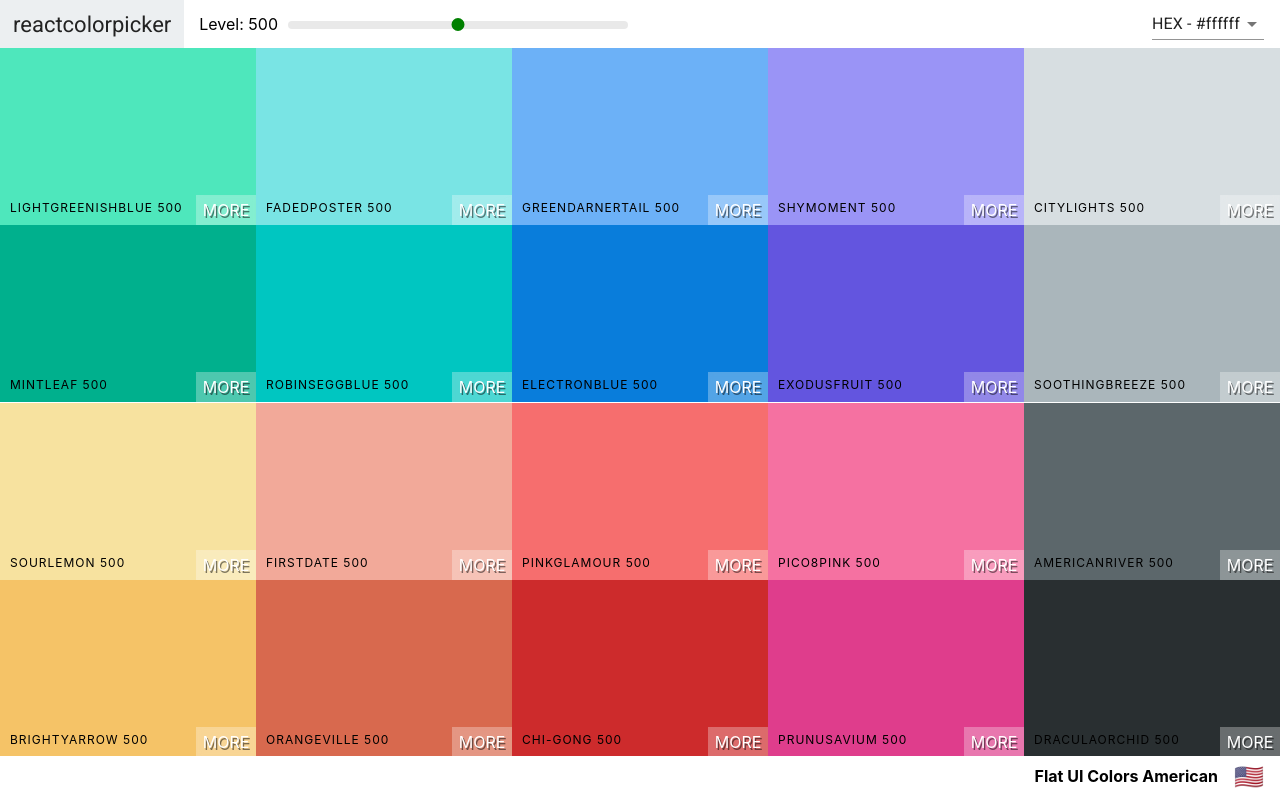
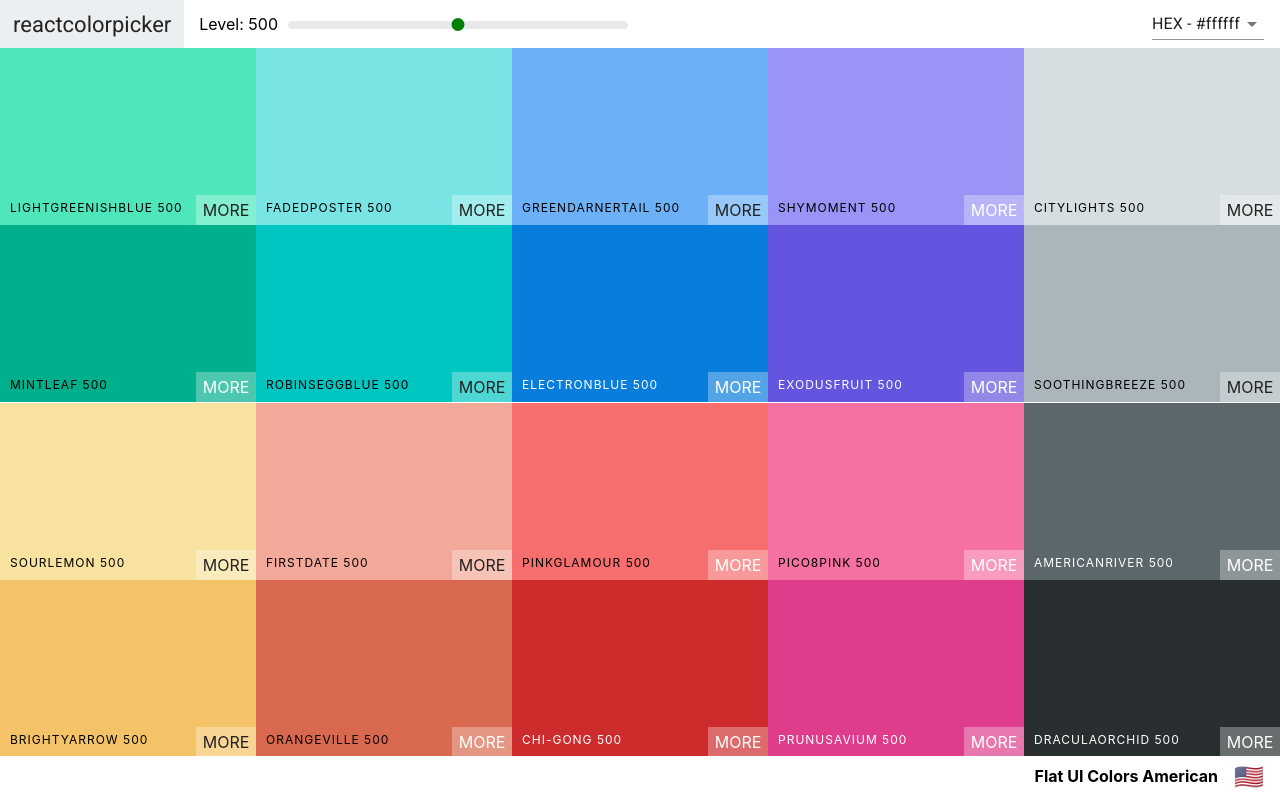
Before and after one commit to do-Va/Color_Palette_Project, a React (Create React App) app: page /palette/flat-ui-colors-american in a window 1280 px wide. Built offline with nearby package versions, Linux system fonts and the light colour scheme.

Commit message:
Adjust text color based on luminance

```diff
--- a/src/ColorBox.css
+++ b/src/ColorBox.css
@@ -29,7 +29,6 @@
   outline: none;
   text-align: center;
   background: rgba(255, 255, 255, 0.3);
-  text-shadow: 0.1rem 0.1rem 0 rgba(0, 0, 0, 0.5);
   -webkit-backdrop-filter: blur(3px);
   backdrop-filter: blur(3px);
   font-size: 1rem;
@@ -55,15 +54,26 @@
   padding: 10px;
   left: 0;
   bottom: 0;
-  color: black;
+  color: #000;
   letter-spacing: 1px;
   text-transform: uppercase;
   font-size: 12px;
 }
 
+.light-text {
+  color: #fff;
+}
+
+.ColorBox .dark-text {
+  color: #222;
+}
+
+.ColorBox .dark-bg {
+  background: rgba(255, 255, 255, 0.5);
+}
+
 .see-more {
   background: rgba(255, 255, 255, 0.3);
-  text-shadow: 0.1rem 0.1rem 0 rgba(0, 0, 0, 0.5);
   -webkit-backdrop-filter: blur(3px);
   backdrop-filter: blur(3px);
   position: absolute;
--- a/src/ColorBox.js
+++ b/src/ColorBox.js
@@ -1,6 +1,7 @@
 import React, { Component } from 'react';
 import { CopyToClipboard } from 'react-copy-to-clipboard';
 import { Link } from 'react-router-dom';
+import chroma from 'chroma-js';
 import './ColorBox.css';
 
 class ColorBox extends Component {
@@ -23,6 +24,8 @@
   render() {
     const { name, background, moreUrl, showLink } = this.props;
     const { copied } = this.state;
+    const isDarkColor = chroma(background).luminance() <= 0.25;
+    const isLightColor = chroma(background).luminance() >= 0.4;
 
     return (
       <CopyToClipboard text={background} onCopy={this.changeCopyState}>
@@ -33,18 +36,26 @@
           />
           <div className={`copy-msg ${copied && 'show'}`}>
             <h1>copied!</h1>
-            <p>{this.props.background}</p>
+            <p className={isLightColor && 'dark-text'}>
+              {this.props.background}
+            </p>
           </div>
 
           <div className="copy-container">
             <div className="box-content">
-              <span>{name}</span>
+              <span className={isDarkColor && 'light-text'}>{name}</span>
             </div>
-            <button className="copy-button">Copy</button>
+            <button
+              className={`copy-button ${isLightColor && 'dark-text dark-bg'}`}
+            >
+              Copy
+            </button>
           </div>
           {showLink && (
             <Link to={moreUrl} onClick={e => e.stopPropagation()}>
-              <span className="see-more">More</span>
+              <span className={`see-more ${isLightColor && 'dark-text'}`}>
+                More
+              </span>
             </Link>
           )}
         </div>
```
